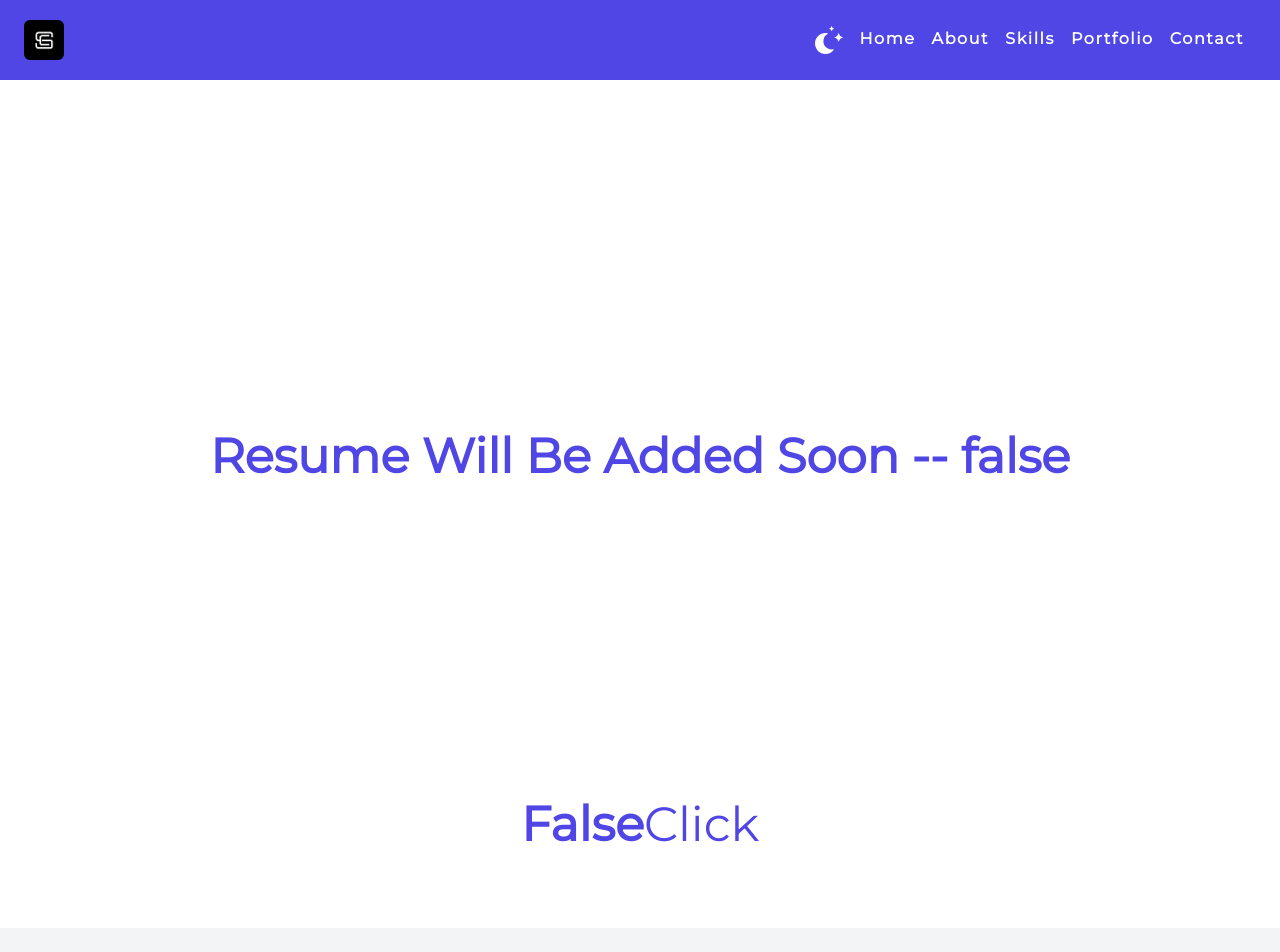
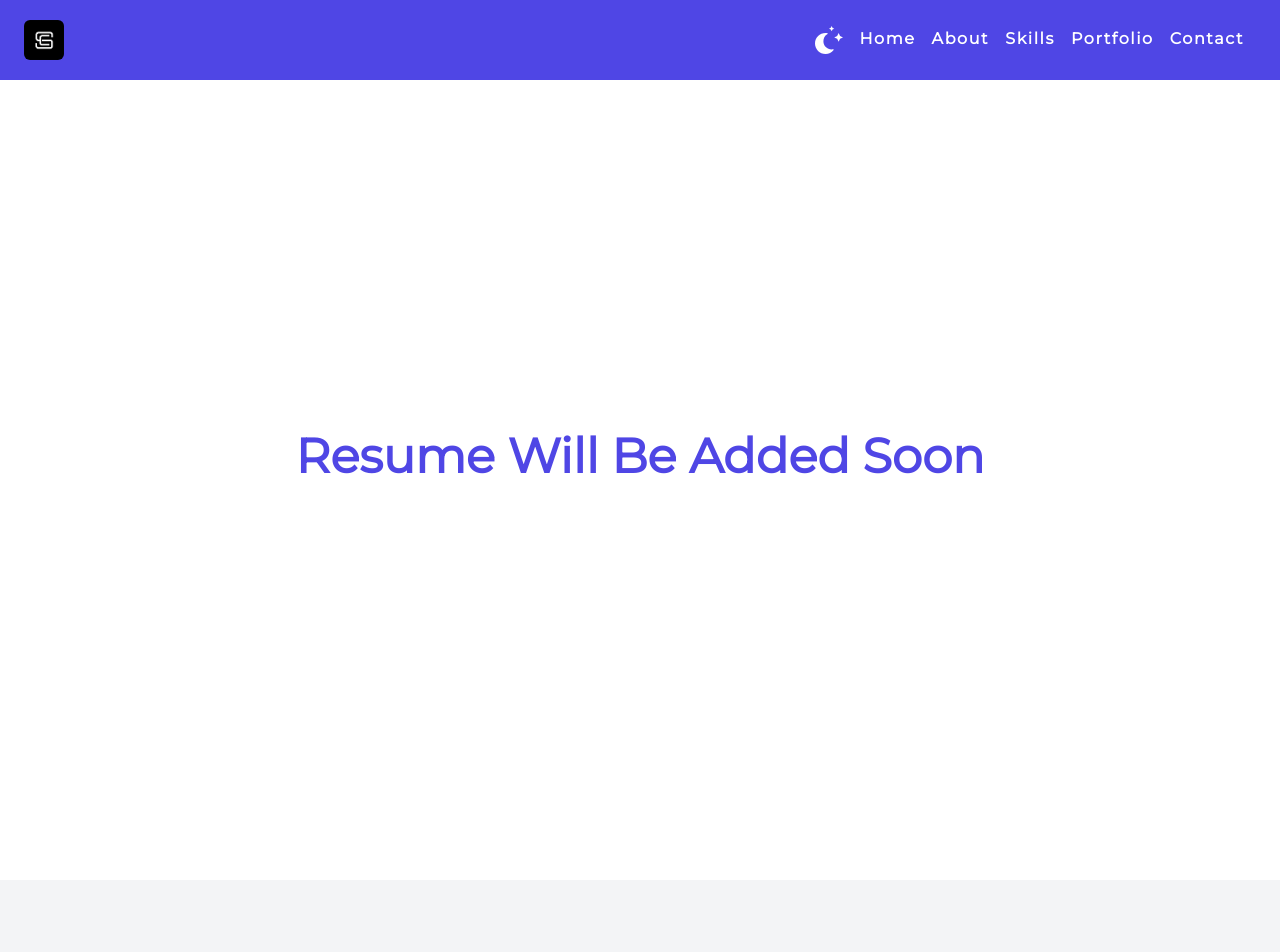
Before and after one commit to shubhangchourasia/portfolio, a Vue app: page /resume in a window 1280 px wide. Shown: the top 952 px of the page. Built offline with nearby package versions, Linux system fonts and the light colour scheme.

Commit message:
Added Resume

```diff
--- a/public/index.html
+++ b/public/index.html
@@ -18,7 +18,7 @@
     <!-- Keywords -->
     <meta
       name="keywords"
-      content="Shubhang Chourasia, Shubhang, Chourasia, shubhang, chourasia, ShubhangChourasia, Shubhangchourasia, shubhangchourasia, shubhangchourasia.com, frontend developer, shubhang chourasia frontend developer, Shubhang Chourasia frontend developer, Shubhang chourasia frontend developer, html, css, javascript, vue, nuxt, firebase, shubhangchourasia instagram, hire me, picxilens, Picxilens, digital biz tech, digitalbiztech, linkedin, shubhang chourasia portfolio, portfolio"
+      content="Shubhang Chourasia, Shubhang, Chourasia, shubhang, chourasia, ShubhangChourasia, Shubhangchourasia, shubhangchourasia, chourasiya, chaurasia, chaurasiya, shubhang chourasiya, shubhang chaurasia, shubhang chaurasiya, shubhangchourasia.com, frontend developer, shubhang chourasia frontend developer, Shubhang Chourasia frontend developer, Shubhang chourasia frontend developer, html, css, javascript, vue, nuxt, firebase, shubhangchourasia instagram, hire me, picxilens, Picxilens, digital biz tech, digitalbiztech, linkedin, shubhang chourasia portfolio, portfolio"
     />
     <!-- Author -->
     <meta name="author" content="Shubhang Chourasia" />
--- a/src/views/Home.vue
+++ b/src/views/Home.vue
@@ -172,9 +172,16 @@
               w-56
               tracking-wider
             "
+            @click="$refs.resume.click()"
           >
             Download Resume
           </button>
+          <a
+            href="/resume/Shubhang Chourasia's Resume.pdf"
+            download
+            ref="resume"
+            hidden aria-label="resume"
+          ></a>
         </div>
       </div>
     </section>
@@ -323,7 +330,6 @@
               class="
                 h-64
                 w-64
-                bg-gray-300
                 object-cover
                 border-4
                 rounded-lg
@@ -334,7 +340,7 @@
             <img
               :src="require('../assets/' + item.img)"
               :alt="item.name"
-              class="h-64 w-64 bg-gray-300 object-cover"
+              class="h-64 w-64 object-cover"
               v-else
             />
 
@@ -717,7 +723,7 @@ export default {
     const protfolioInfo = [
       {
         name: "Picxilens",
-        info: "The web application for photographers.",
+        info: "The web application for photography studios and freelancers.",
         img: "picxilens.png",
         darkImg: "picxilensDark.png",
         link: "https://picxilens.com",
@@ -725,15 +731,15 @@ export default {
       },
       {
         name: "Digital Biz Tech",
-        info: "A website for salesforce certified company.",
+        info: "A website for salesforce certified organization to reach more customers.",
         img: "dbt.png",
         darkImg: "dbtDark.png",
-        link: "https://confident-kalam-3af1bc.netlify.app/",
+        link: "https://digitalbiztech.netlify.app/",
         techUsed: ["Gatsby Js", "Netlify", "Netlify CMS", "Bulma"],
       },
       {
         name: "Shubhang's Portfolio",
-        info: "My portfolio describing my skills and projects.",
+        info: "Portfolio about my skills and projects.",
         img: "logoLight.png",
         darkImg: "logo.png",
         link: "https://shubhangchourasia.com",
--- a/src/views/NotFound.vue
+++ b/src/views/NotFound.vue
@@ -1,10 +1,25 @@
 <template>
   <div class="h-screen flex items-center justify-center flex-col">
-    <img src="../assets/404Img.png" alt="404 Not Found" class="h-3/4 mt-20" />
+    <img
+      src="../assets/404Img.png"
+      alt="404 Not Found"
+      class="h-3/4 mt-20 md:h-auto md:mt-0"
+    />
     <router-link to="/">
       <button
-        class="bg-blue-500 hover:bg-blue-700 text-white font-bold py-2 px-6 rounded mt-4"
-      >Return To Home</button>
+        class="
+          bg-blue-500
+          hover:bg-blue-700
+          text-white
+          font-bold
+          py-2
+          px-6
+          rounded
+          mt-4
+        "
+      >
+        Return To Home
+      </button>
     </router-link>
   </div>
 </template>
--- a/src/views/Resume.vue
+++ b/src/views/Resume.vue
@@ -1,5 +1,6 @@
 <template>
-  <div
+  <div :class="{ dark: isDark }">
+    <p
       class="
         pt-28
         flex
@@ -12,23 +13,9 @@
         min-h-screen
       "
     >
-    Resume Will Be Added Soon -- {{ item }}
+      Resume Will Be Added Soon
+    </p>
   </div>
-  <div
-    class="
-      flex
-      justify-center
-      text-indigo-600
-      font-semibold
-      text-5xl
-      md:text-2xl
-    "
-  >
-    <div v-if="item">True</div>
-    <div v-else>False</div>
-    <button @click="asdf">Click</button>
-  </div>
-
 </template>
 
 
@@ -37,15 +24,12 @@ import { computed } from "@vue/runtime-core";
 import { useStore } from "vuex";
 export default {
   setup() {
+    // Init store
     const store = useStore();
-    const item = computed(() => store.state.isDark);
-    // console.log("w", item.value);
-    // console.log("e3", localStorage.getItem("qw"));
-    const asdf = () => {
+    //  If Dark Mode
+    var isDark = computed(() => store.state.isDark);
 
-      store.dispatch("tryUpdate", true);
-    };
-    return { item, asdf };
+    return { isDark };
   },
 };
 </script>
```
Also changed, not shown: 2 other files (tests, documents, lock files or other folders). Lines whose indentation alone changed are shown as unchanged.
